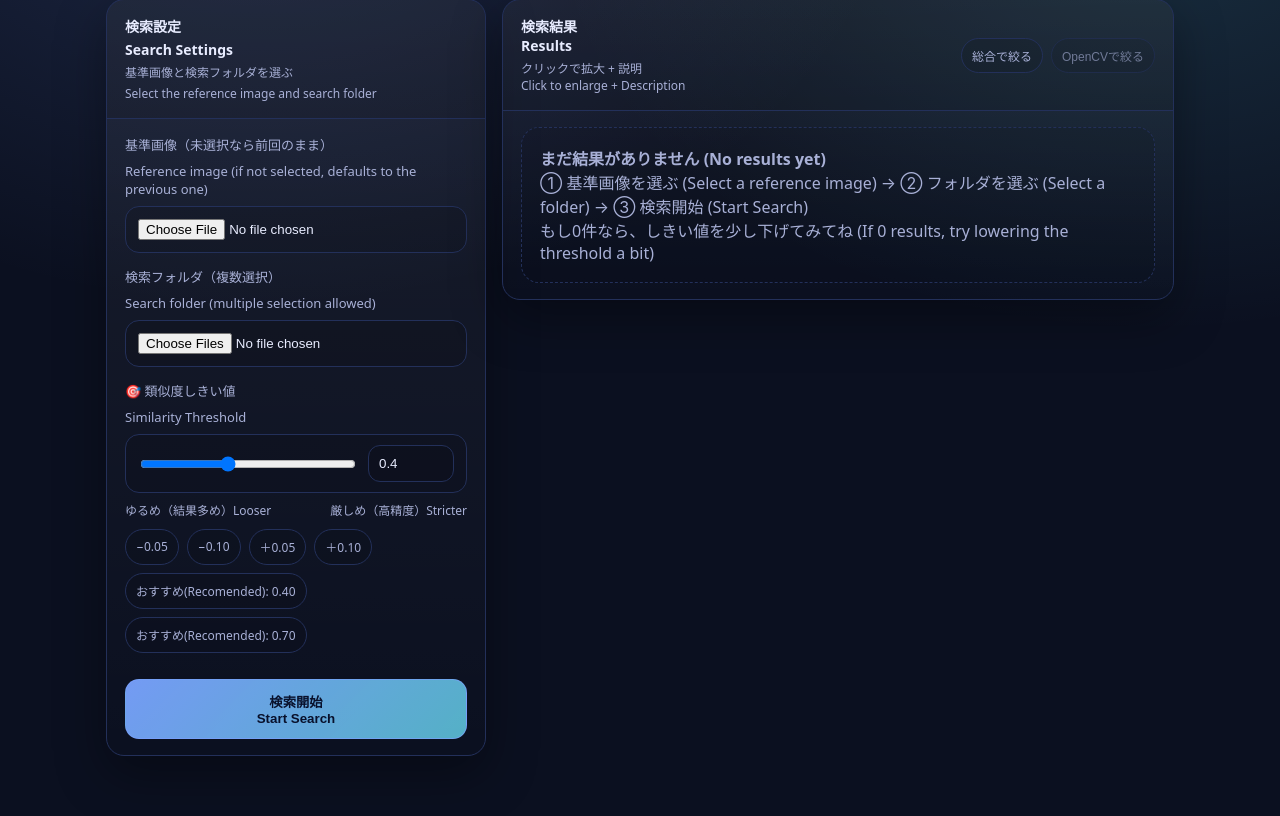
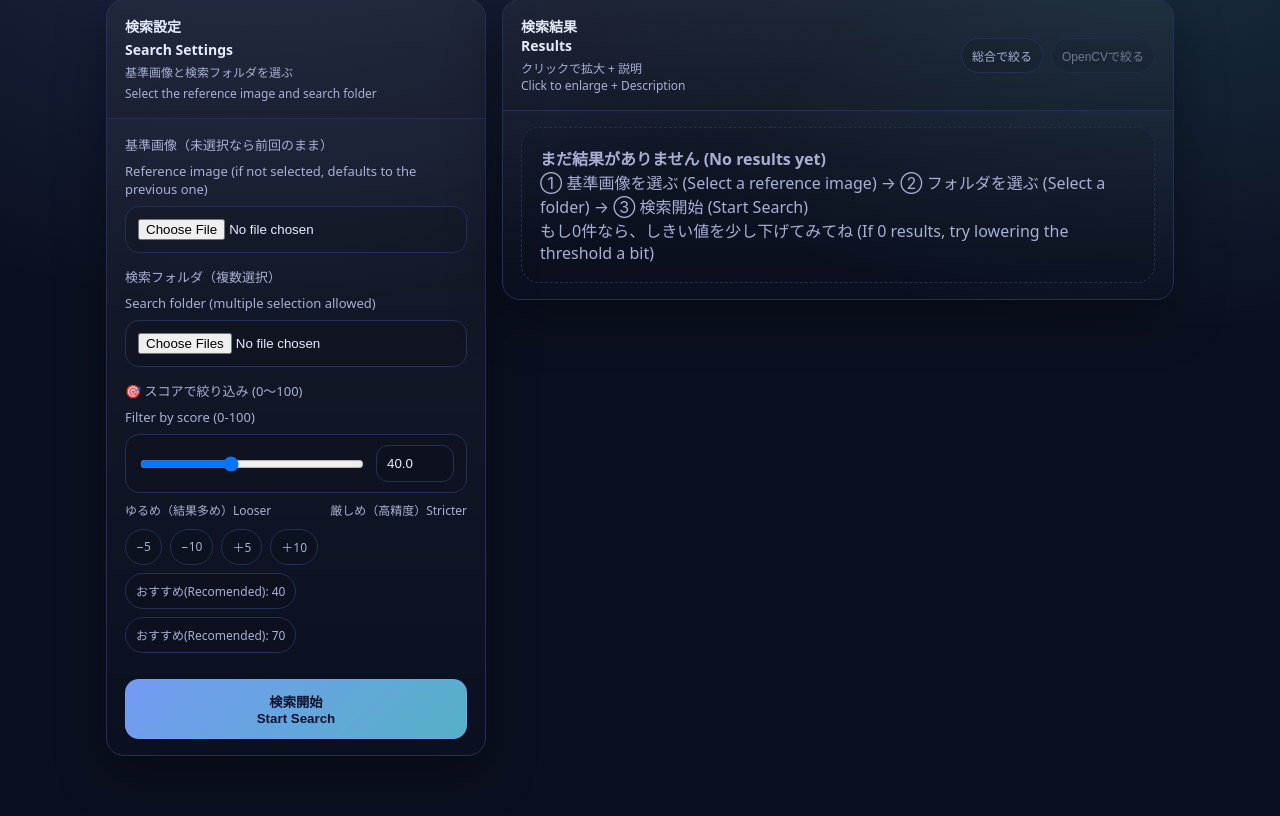
Before and after one commit to SuzukiMoKuT/image-search-flask, a Flask app: page / in a window 1280 px wide. Shown: the part 188-1004 px from the top of the page. Run offline with Flask 3, Linux system fonts and the light colour scheme; some libraries are stand-ins or nearby versions.

```diff
--- a/templates/index.html
+++ b/templates/index.html
@@ -413,19 +413,19 @@
                     </div>
 
                     <div class="field">
-                        <label>🎯 類似度しきい値</label>
-                        <label>Similarity Threshold</label>
+                        <label>🎯 スコアで絞り込み (0〜100)</label>
+                        <label>Filter by score (0-100)</label>
                         <div class="slider">
                             <input type="range"
-                                name="threshold"
-                                min="0" max="1" step="0.01"
-                                value="{{ threshold | default(0.4) }}"
+                            id="thRange"
+                            min="0" max="100" step="1"
+                            value="{{ ((threshold | default(0.4)) * 100) | round(0) }}"
                             oninput="syncThreshold(this.value)">
                         <input type="number"
                             id="thNum"
-                                min="0" max="1" step="0.01"
-                                value="{{ threshold | default(0.4) }}"
-                                oninput="syncThreshold(this.value, true)">
+                            min="0" max="100" step="1"
+                            value="{{ ((threshold | default(0.4)) * 100) | round(0) }}"
+                            oninput="syncThreshold(this.value)">
                         </div>
                         <div class="hint">
                             <span>ゆるめ（結果多め）Looser</span>
@@ -433,12 +433,12 @@
                         </div>
 
                         <div class="pillbar">
-                            <div class="pill" onclick="bumpThreshold(-0.05)">−0.05</div>
-                            <div class="pill" onclick="bumpThreshold(-0.10)">−0.10</div>
-                            <div class="pill" onclick="bumpThreshold(+0.05)">＋0.05</div>
-                            <div class="pill" onclick="bumpThreshold(+0.10)">＋0.10</div>
-                            <div class="pill" onclick="setThreshold(0.40)">おすすめ(Recomended): 0.40</div>
-                            <div class="pill" onclick="setThreshold(0.70)">おすすめ(Recomended): 0.70</div>
+                            <div class="pill" onclick="bumpThreshold(-5)">−5</div>
+                            <div class="pill" onclick="bumpThreshold(-10)">−10</div>
+                            <div class="pill" onclick="bumpThreshold(+5)">＋5</div>
+                            <div class="pill" onclick="bumpThreshold(+10)">＋10</div>
+                            <div class="pill" onclick="setThreshold(40)">おすすめ(Recomended): 40</div>
+                            <div class="pill" onclick="setThreshold(70)">おすすめ(Recomended): 70</div>
                         </div>
                     </div>
 
@@ -602,33 +602,37 @@
         applyTheme(saved);
     })();
 
-    // Threshold sync
-    function clamp01(x){
+    // Score sync (0..100)
+    function clampScore(x){
         x = Number(x);
-        if (isNaN(x)) return 0.4;
+        if (isNaN(x)) return 40;
         if (x < 0) return 0;
-        if (x > 1) return 1;
-        return Math.round(x * 100) / 100;
+        if (x > 100) return 100;
+        return Math.round(x);
     }
-    function syncThreshold(v, fromNum=false){
-        const val = clamp01(v);
-        const form = document.getElementById("searchForm");
-        const range = form.querySelector('input[type="range"][name="threshold"]');
+
+    function syncThreshold(v){
+        const val = clampScore(v);
+
+        const range = document.getElementById("thRange");
         const num = document.getElementById("thNum");
-        range.value = val;
-        num.value = val;
+        if (range) range.value = val;
+        if (num) num.value = val;
 
-        lastThreshold = val;
+        lastThreshold = val; // ★ここから lastThreshold は 0..100
+
         if (lastAllResults && lastBaseName){
             applyFilterAndRender();
         }
     }
+
     function bumpThreshold(delta){
         const num = document.getElementById("thNum");
-        syncThreshold(clamp01(Number(num.value) + delta), true);
+        syncThreshold(clampScore(Number(num.value) + delta));
     }
+
     function setThreshold(v){
-        syncThreshold(v, true);
+        syncThreshold(v);
     }
 
     // -----------------------------
@@ -912,15 +916,16 @@
 
     function applyFilterAndRender(){
         const mode = (document.getElementById("filter_mode")?.value || "final");
-        const th100 = Math.round(Number(lastThreshold) * 100);
+        const th = clampScore(lastThreshold);
 
         const filtered = (lastAllResults || []).filter(r => {
             const v = (mode === "opencv") ? (r.hist100 ?? 0) : (r.final100 ?? 0);
-            return v >= th100;
+            return v >= th;
         });
 
-        renderResults(lastBaseName, lastThreshold, filtered);
+        renderResults(lastBaseName, th, filtered);
     }
+
 
     function showOverlay(show){
         const o = document.getElementById("searchOverlay");
@@ -1112,11 +1117,19 @@
     async function buildCompressedFormData(form){
         const fd = new FormData();
 
-        // まず普通のフィールドをコピー（base/folderは後で差し替え）
     for (const [k, v] of new FormData(form).entries()){
         if (k === "base" || k === "folder") continue;
+
+        if (k === "threshold"){
+            const score = clampScore(v);           // 0..100
+            const th01 = (score / 100).toFixed(2); // 0..1
+            fd.append("threshold", th01);
+            continue;
+        }
+
         fd.append(k, v);
     }
+
 
     // base（任意）
     const baseInput = form.querySelector('input[type="file"][name="base"]');
@@ -1162,7 +1175,7 @@
                 }
 
                 lastBaseName = data.base;
-                lastThreshold = data.threshold;
+                lastThreshold = Math.round((Number(data.threshold) || 0.4) * 100);
 
                 // ★サーバが返した全件を保持（results_all が無ければ results を使う）
                 lastAllResults = data.results_all || data.results || [];
```
Lines whose indentation alone changed are shown as unchanged.
